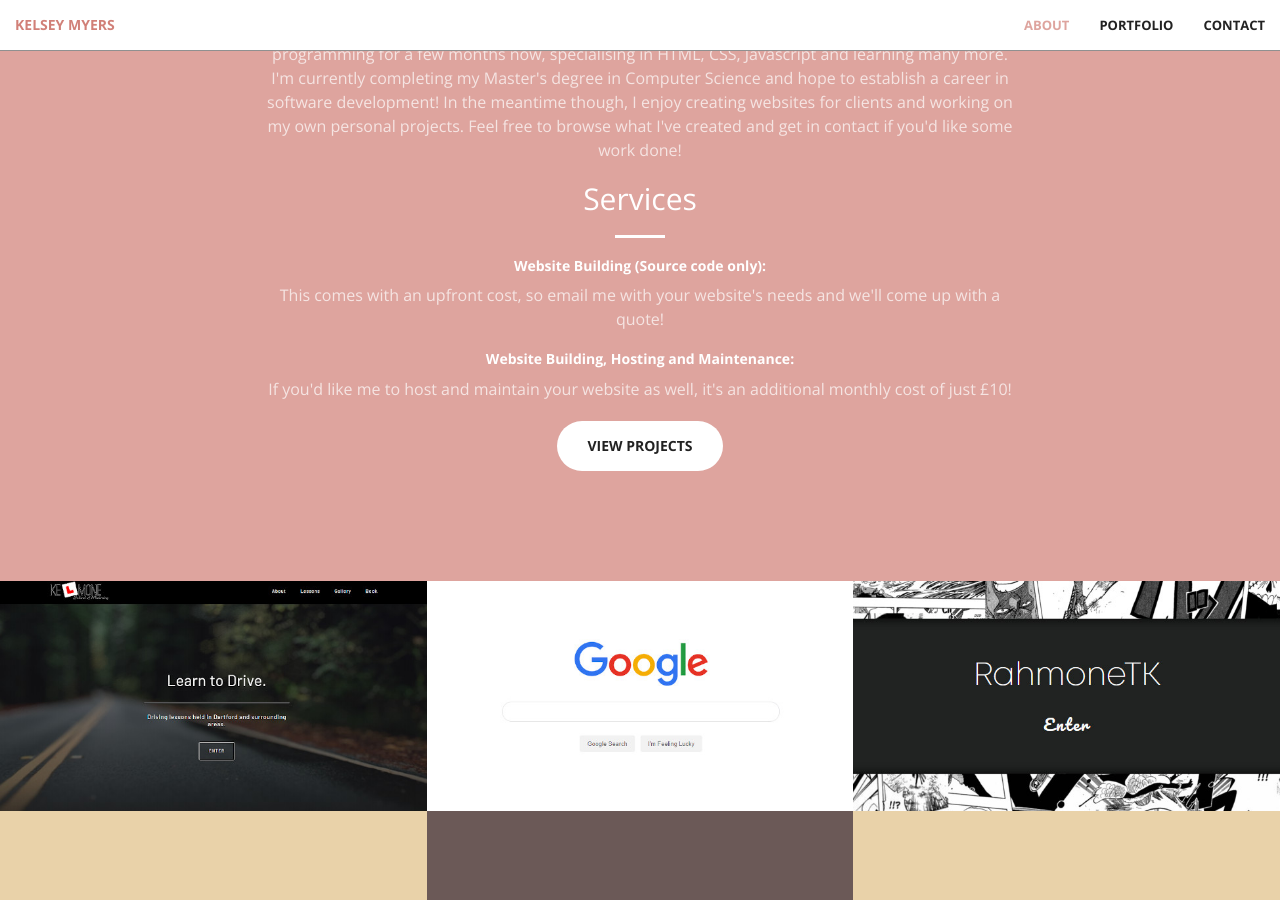
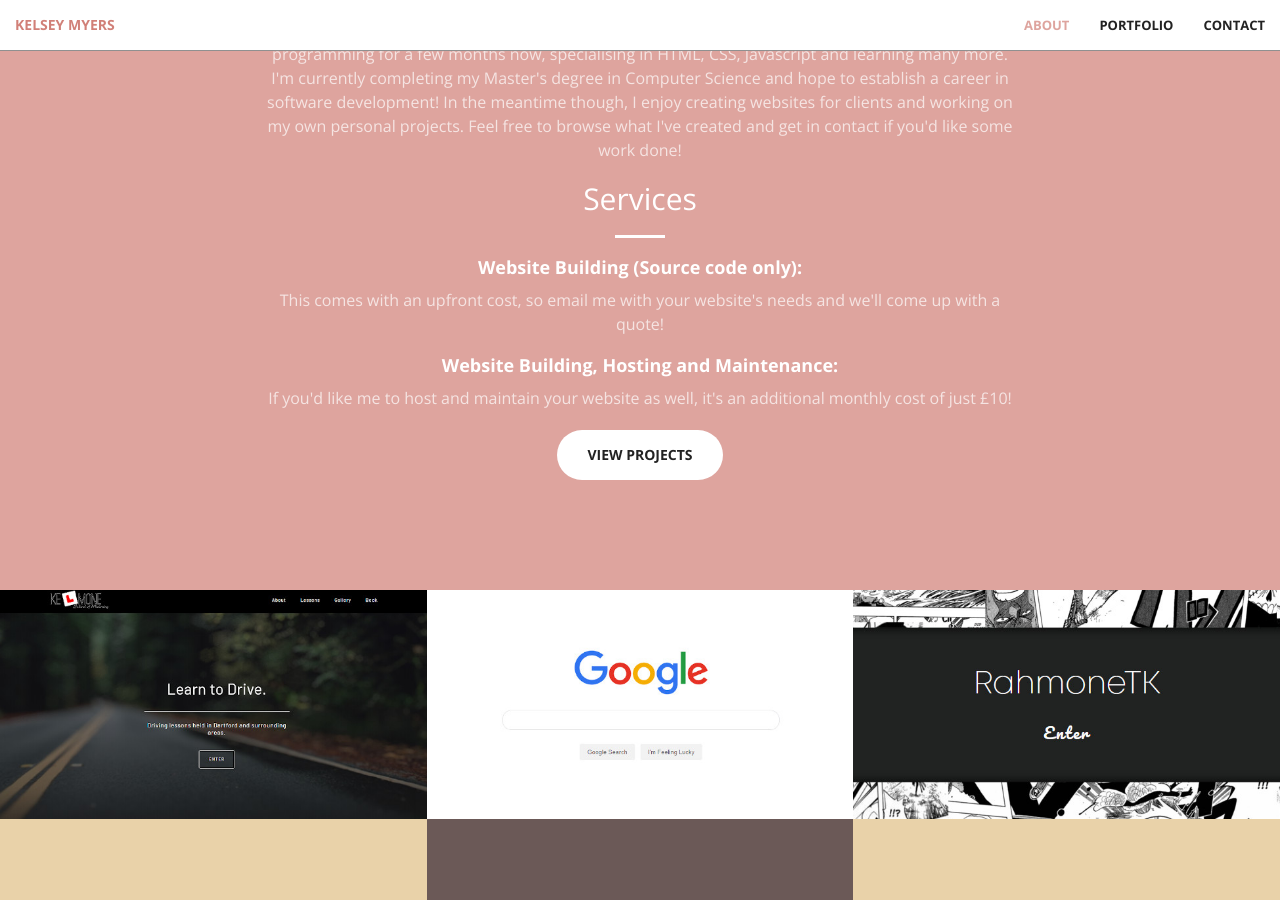
Before and after one commit to kelsey-myers/github-pages, a Jekyll site: the page built from index.html, in a window 1280 px wide and 900 px high, scrolled down 1058 px. Built offline with Jekyll 4.4.1, drawn with Linux system fonts in a browser that asks for light colours.

Commit message:
Changes to font size

```diff
--- a/_includes/call-to-action.html
+++ b/_includes/call-to-action.html
@@ -8,9 +8,9 @@
                 <h2 class="section-heading">Services</h2>
                 <hr class="light">
 
-					<h5><strong>Website Building (Source code only):</strong><h5>
+					<h4><strong>Website Building (Source code only):</strong><h4>
 					<p class="text-faded">This comes with an upfront cost, so email me with your website's needs and we'll come up with a quote!</p>
-					<h5><strong>Website Building, Hosting and Maintenance:</strong><h5>
+					<h4><strong>Website Building, Hosting and Maintenance:</strong><h4>
 					<p class="text-faded">If you'd like me to host and maintain your website as well, it's an additional monthly cost of just £10! </p>
 
 				<a href="#portfolio" class="btn btn-default btn-xl page-scroll">View Projects</a>
```
